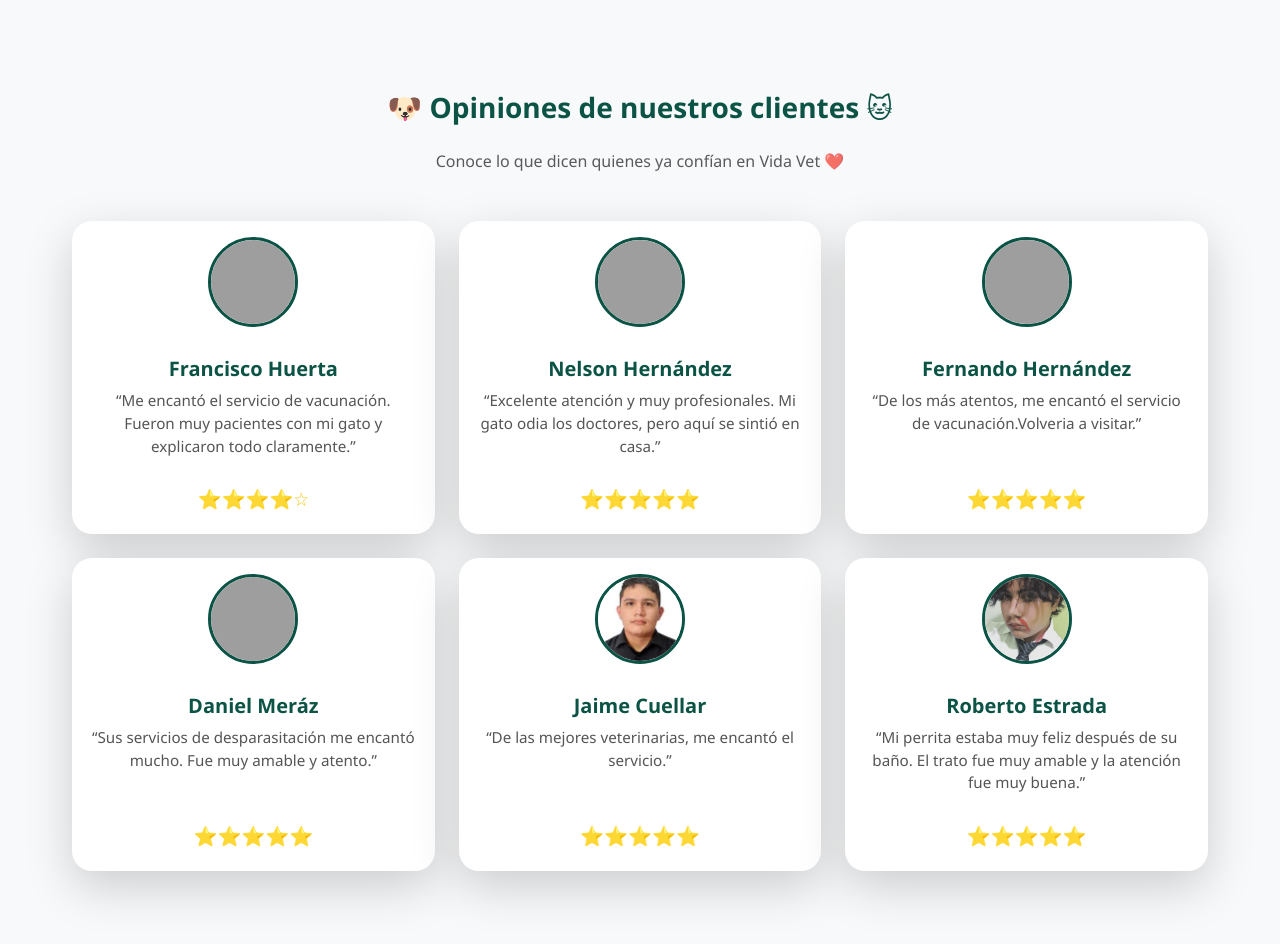
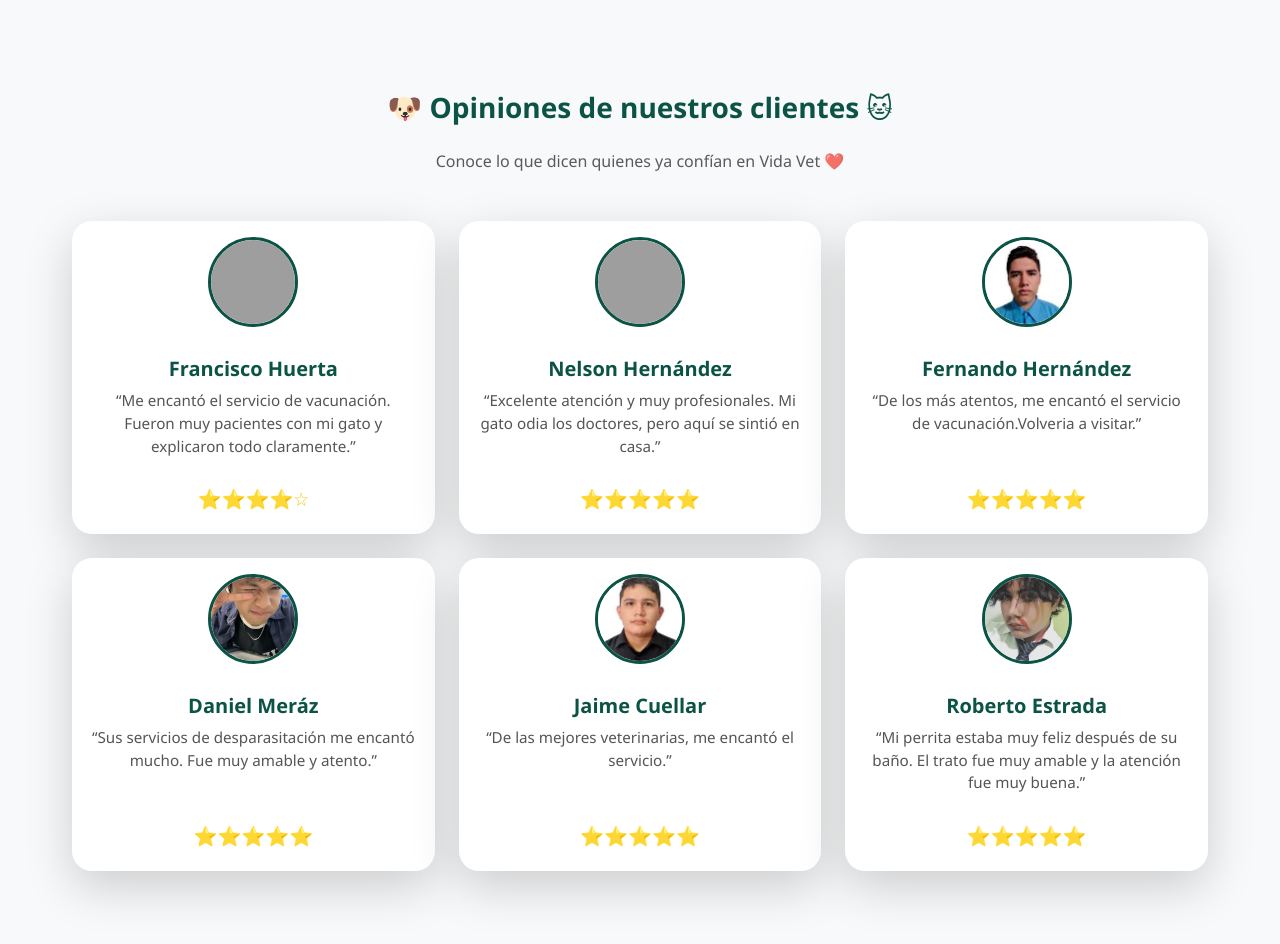
Before and after one commit to Robs115/PIA-WEBDEV, a Django app: page / in a window 1280 px wide. Shown: the part 1785-2729 px from the top of the page. Run offline with Django 5.2, Linux system fonts and the light colour scheme; data comes from the database, SQL or seed files in the repository; both versions use the stored data as it was after the commit; some libraries are stand-ins or nearby versions; grey boxes are pictures that could not be loaded.

Commit message:
agreadas imagenes de 2 miembros del equipo

```diff
--- a/veterinaria/app/templates/index.html
+++ b/veterinaria/app/templates/index.html
@@ -214,7 +214,7 @@
 
         <div class="col-md-4 mb-4">
             <div class="card resena shadow-lg">
-                <img src="https://i.pravatar.cc/150?img=32" class="card-img-top rounded-circle mx-auto mt-3" alt="cliente">
+                <img src="{% static 'img/Clientes/Fernando_Hernandez.jpg' %}" class="card-img-top rounded-circle mx-auto mt-3" alt="cliente">
                 <div class="card-body">
                     <h5 class="card-title">Fernando Hernández</h5>
                     <p class="card-text">“De los más atentos, me encantó el servicio de vacunación.Volveria a visitar.”</p>
@@ -227,7 +227,7 @@
 
         <div class="col-md-4 mb-4">
             <div class="card resena shadow-lg">
-                <img src="https://i.pravatar.cc/150?img=32" class="card-img-top rounded-circle mx-auto mt-3" alt="cliente">
+                <img src="{% static 'img/Clientes/Daniel_Meraz.jpg' %}" class="card-img-top rounded-circle mx-auto mt-3" alt="cliente">
                 <div class="card-body">
                     <h5 class="card-title">Daniel Meráz</h5>
                     <p class="card-text">“Sus servicios de desparasitación me encantó mucho. Fue muy amable y atento.”</p>
```
Also changed, not shown: veterinaria/app/static/img/Clientes/Daniel_Meraz.jpg (added), veterinaria/app/static/img/Clientes/Fernando_Hernandez.jpg (added), veterinaria/db.sqlite3.
